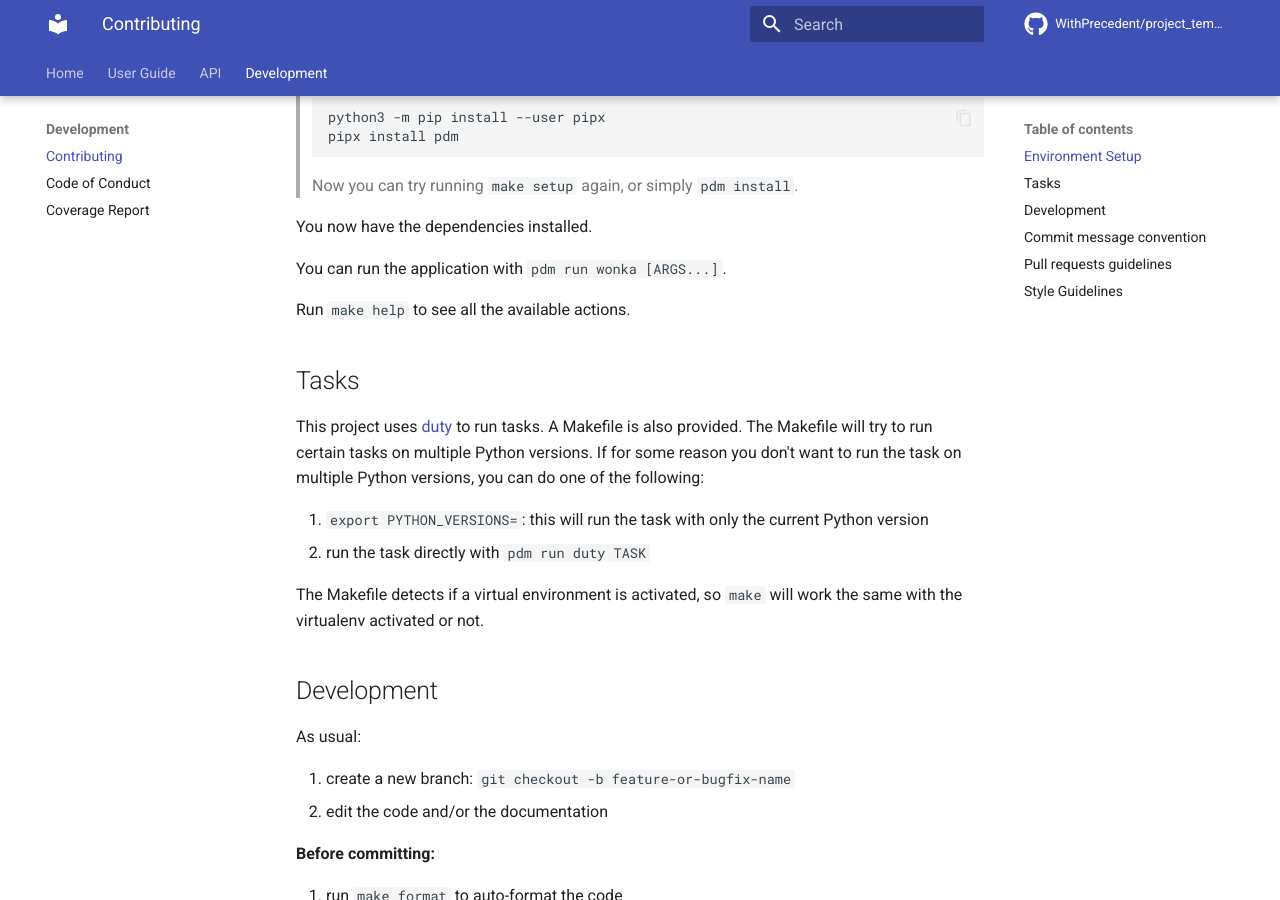
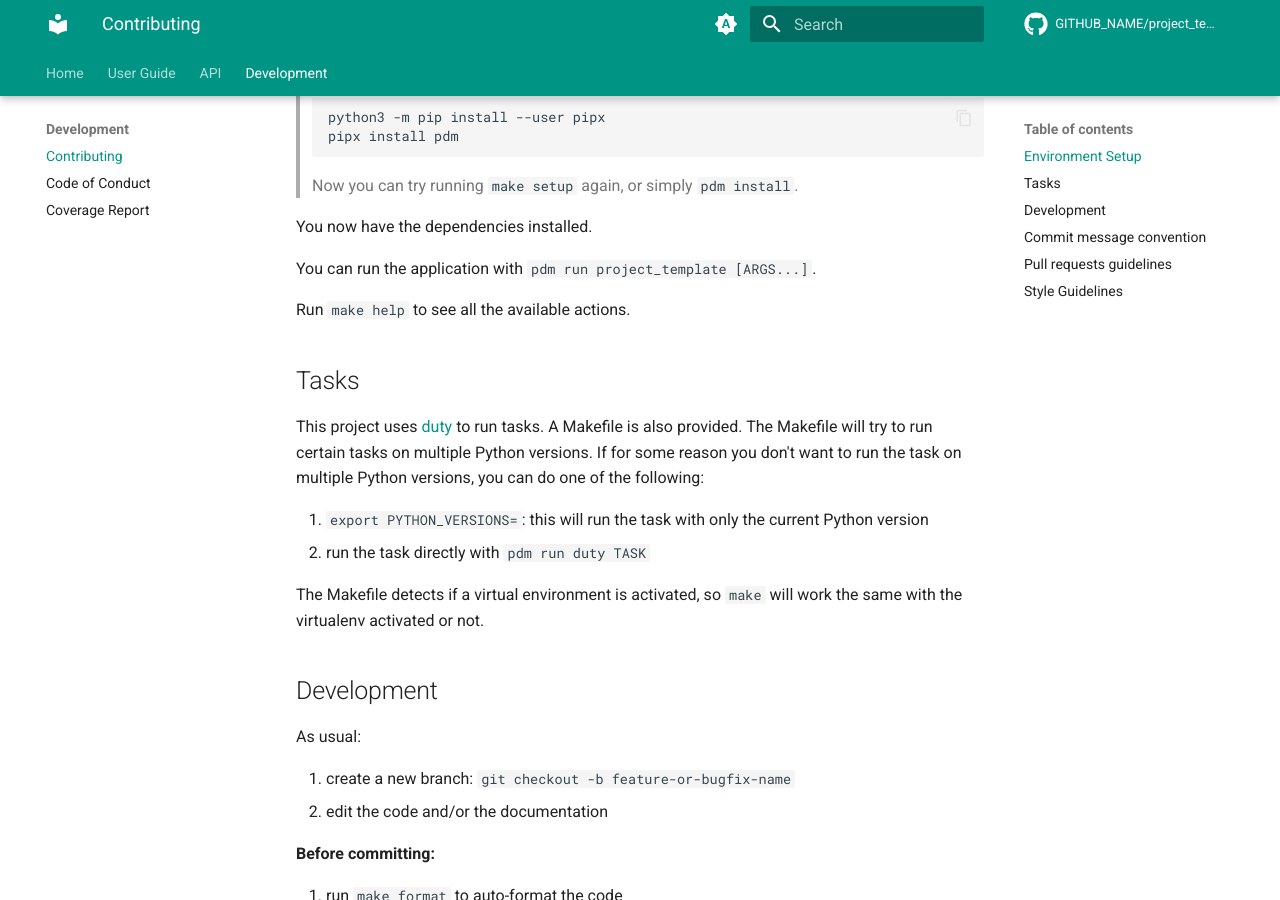
Before and after one commit to WithPrecedent/project_template, an MkDocs documentation site: the page built from docs/contributing.md, in a window 1280 px wide and 900 px high, scrolled down 472 px. Built offline with MkDocs 1.6.1 and Material for MkDocs 9.7.7, drawn with Linux system fonts in a browser that asks for light colours; comment, search, counter and statistics services are not loaded.

Commit message:
removed unneeded code and files

```diff
--- a/CONTRIBUTING.md
+++ b/CONTRIBUTING.md
@@ -27,7 +27,7 @@ make setup
 
 You now have the dependencies installed.
 
-You can run the application with `pdm run wonka [ARGS...]`.
+You can run the application with `pdm run project_template [ARGS...]`.
 
 Run `make help` to see all the available actions.
 
--- a/docs/scripts/gen_credits.py
+++ b/docs/scripts/gen_credits.py
@@ -87,7 +87,6 @@ def _render_credits() -> str:
 
         [`python`](https://www.python.org/) |
         [`pdm`](https://pdm.fming.dev/) |
-        [`copier-pdm`](https://github.com/pawamoy/copier-pdm)
 
         {% macro dep_line(dep) -%}
         [`{{ dep.name }}`](https://pypi.org/project/{{ dep.name }}/) | {{ dep.summary }} | {{ ("`" ~ dep.spec ~ "`") if dep.spec else "" }} | `{{ dep.version }}` | {{ dep.license }}
--- a/mkdocs.yml
+++ b/mkdocs.yml
@@ -1,13 +1,18 @@
-# Project documentation rules and instructions
+# Project Documentation Rules and Instructions
 
 # Project Information
 
 site_name: project_template
 site_description: PROJECT_DESCRIPTION
-site_url: https://WithPrecedent.github.io/project_template
-repo_name: WithPrecedent/project_template
-repo_url: https://github.com/WithPrecedent/project_template
-watch: [mkdocs.yml, README.md, CONTRIBUTING.md, CHANGELOG.md, src/project_template]
+site_url: https://GITHUB_NAME.github.io/project_template
+repo_name: GITHUB_NAME/project_template
+repo_url: https://github.com/GITHUB_NAME/project_template
+watch: [
+  mkdocs.yml,
+  README.md,
+  CONTRIBUTING.md,
+  CHANGELOG.md,
+  src/project_template]
 copyright: Copyright &copy; 2023 PROJECT_AUTHOR
 docs_dir: docs
 
@@ -58,7 +63,7 @@ theme:
     toggle:
       icon: material/brightness-auto
       name: Switch to light mode
-  - media: "(prefers-color-scheme: lighht)"
+  - media: "(prefers-color-scheme: light)"
     scheme: default
     primary: teal
     accent: purple
@@ -132,12 +137,11 @@ plugins:
           merge_init_into_class: true
           separate_signature: false
           show_signature_annotations: false
-          # show_submodules: true
 - search:
 
 extra:
   social:
   - icon: fontawesome/brands/github
-    link: https://github.com/WithPrecedent
+    link: https://github.com/GITHUB_NAME
   - icon: fontawesome/brands/python
     link: https://pypi.org/project/project_template/
```
Also changed, not shown: README.md (+3 -5 lines), docs/index.md (+3 -3 lines), docs/license.md (+0 -2 lines), docs/scripts/gen_ref_nav.py (+0 -33 lines), pyproject.toml (+5 -5 lines), .github/ISSUE_TEMPLATE/bug_report.md (added), .github/ISSUE_TEMPLATE/feature_request.md (added), docs/img/favicon.ico (deleted), docs/img/top_hat.png (deleted), 1 other file.
